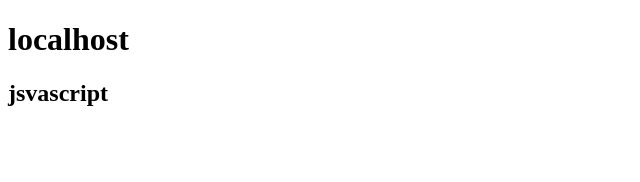
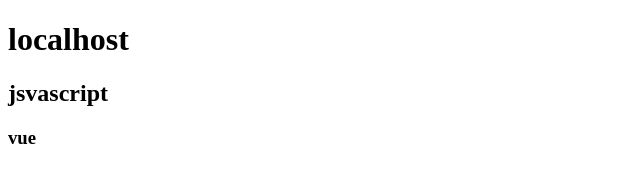
Before and after one commit to pikachewww/Warehouse, a plain HTML site: page 01.index.html in a window 1280 px wide. Shown: the full height of the page, 0-640 px from the left. Drawn offline with Linux system fonts and the light colour scheme.

Commit message:
Update 01.index.html
添加h3

```diff
--- a/01.index.html
+++ b/01.index.html
@@ -10,6 +10,8 @@
     <div class="wrap">
         <h1>localhost</h1>
         <h2>jsvascript</h2>
+        <h3>vue<h3>
+
     </div>
     <script>
 
```
